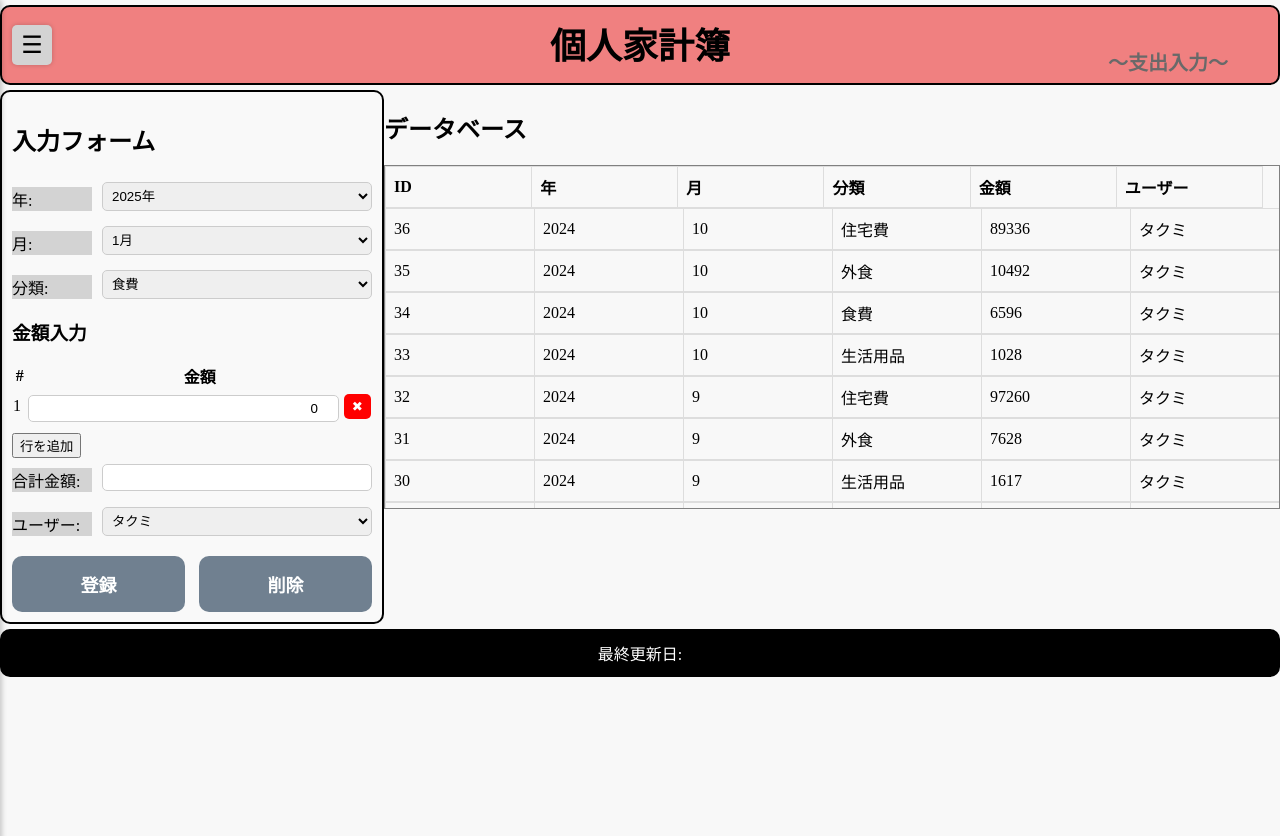
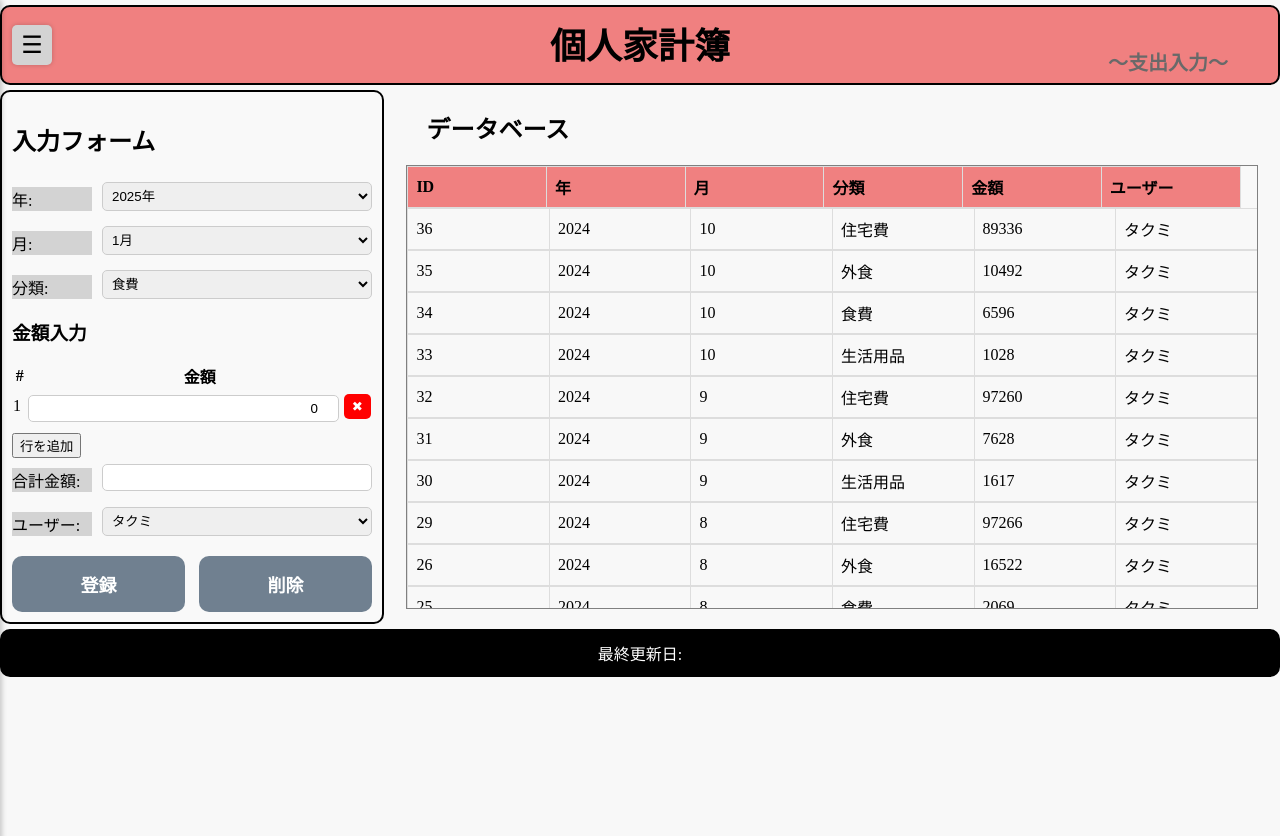
Before and after one commit to BlackBow393/HTML_Kakeibo, a Flask app: page /input in a window 1280 px wide. Shown: the top 836 px of the page. Run offline with Flask 3, Linux system fonts and the light colour scheme; data comes from the database, SQL or seed files in the repository.

Commit message:
支出入力画面のひとまず完成

```diff
--- a/static/style.css
+++ b/static/style.css
@@ -182,25 +182,31 @@
     font-weight: bold;
 }
 
+.data-table h2 {
+    margin-left: 20px;
+}
 .data-table-wrapper {
     width: 100%;
     overflow-x: auto;  /* 横スクロールを許可 */
+    height: 400px;
 }
 
 .data-table {
-    width: 100%;
+    width: 95%;
     border-collapse: collapse;
     table-layout: fixed; /* 🔥 列幅を固定 */
+    margin-left: 2.5%;
 }
 
 .data-table thead {
     display: block;
     width: calc(100% - 17px); /* 💡 スクロールバーの分だけ縮める */
+    background-color: lightcoral;
 }
 
 .data-table tbody {
     display: block;
-    max-height: 300px; /* 💡 tbody だけスクロール */
+    max-height: 400px; /* 💡 tbody だけスクロール */
     overflow-y: auto;
     width: 100%;
 }
```
